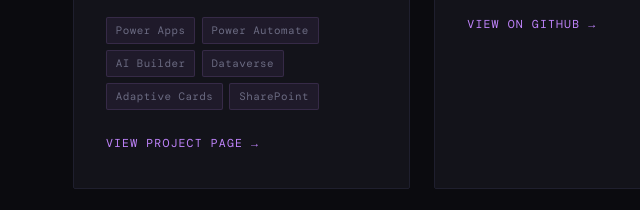
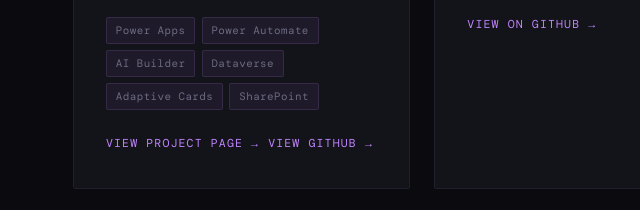
Before and after one commit to Jgraf30/Jgraf30.github.io, a plain HTML site: page index.html in a window 1280 px wide. Shown: the part 3161-3371 px from the top of the page, 37-677 px from the left. Drawn offline with nearby package versions, Linux system fonts and the light colour scheme; a web font is replaced by a local one.

Commit message:
Update index.html

```diff
--- a/index.html
+++ b/index.html
@@ -949,6 +949,7 @@
             <span class="tag">Power Apps</span><span class="tag">Power Automate</span><span class="tag">AI Builder</span><span class="tag">Dataverse</span><span class="tag">Adaptive Cards</span><span class="tag">SharePoint</span>
           </div>
           <a href="smart-alerts.html" class="project-link">View Project Page →</a>
+          <a href="https://github.com/Jgraf30/Smart-Alerts" class="project-link">View GitHub →</a>
         </div>
 
         <div class="project-card reveal reveal-delay-1">
```
